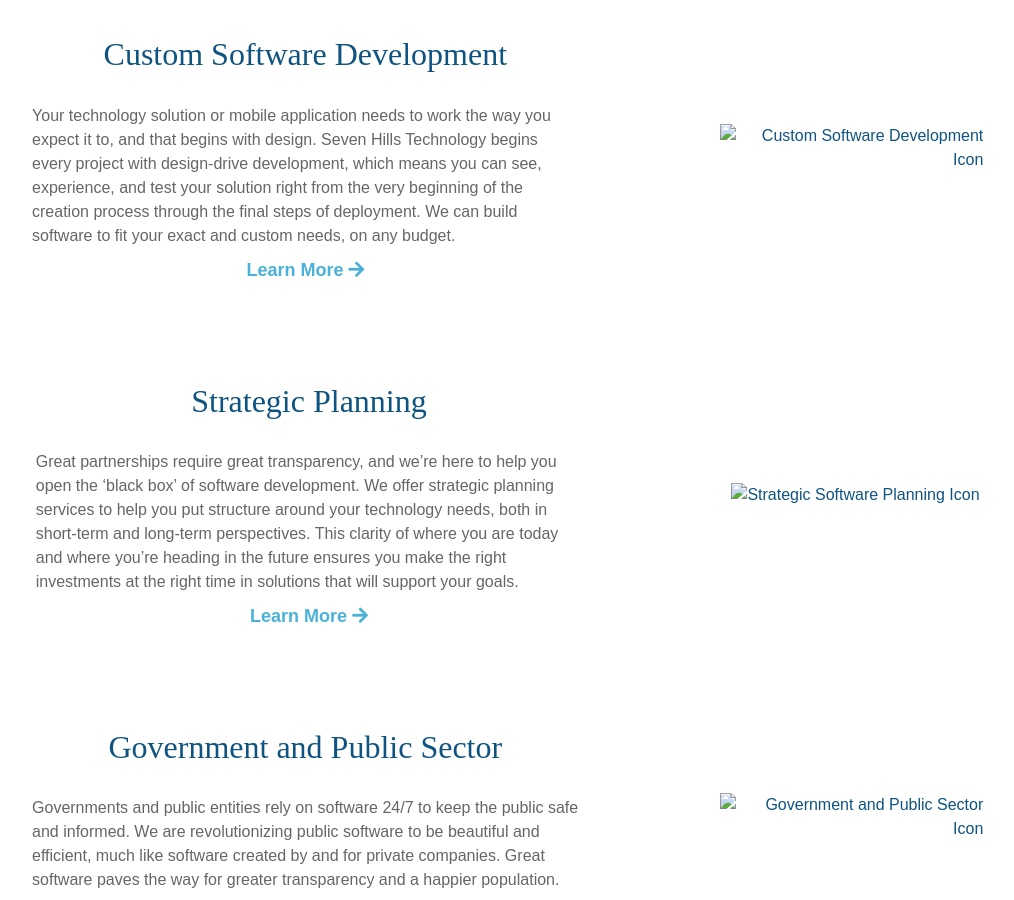
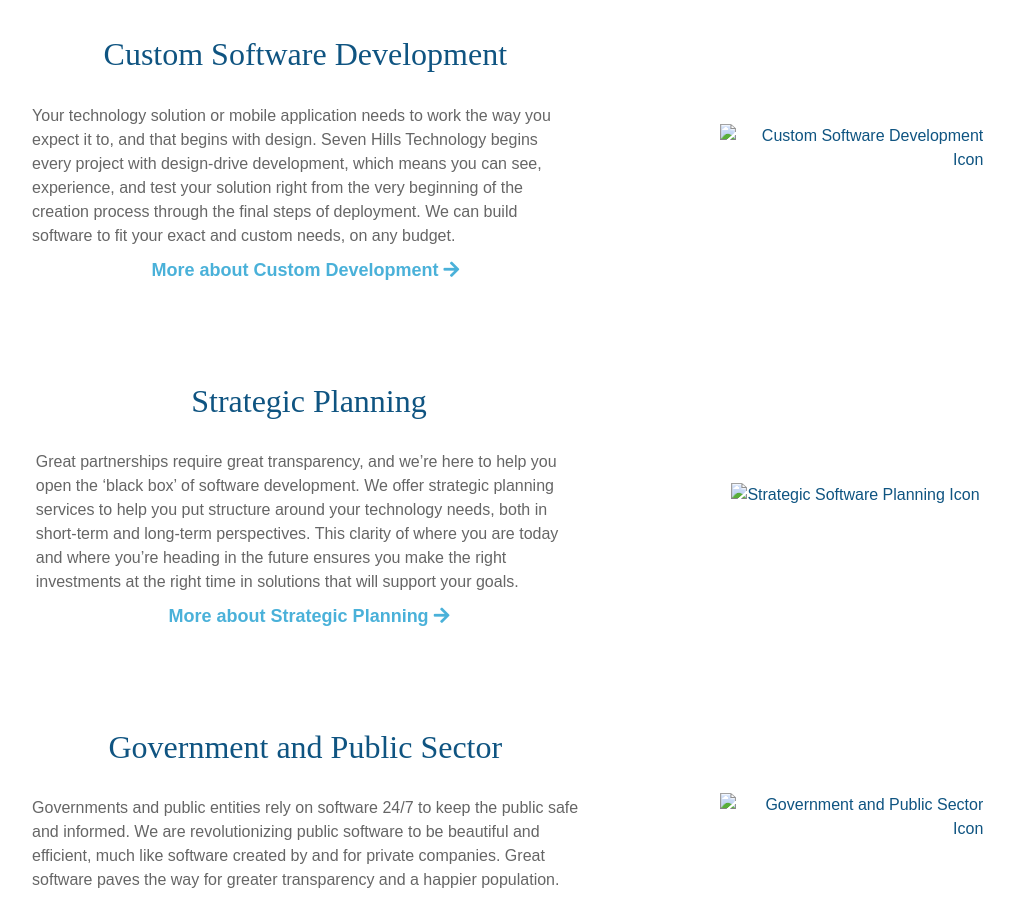
Before and after one commit to seven-hills-technology/seven-hills-technology.github.io, a Jekyll site: the page built from index.md, in a window 1280 px wide and 900 px high, scrolled down 2285 px. Shown: the whole window, without its empty margins (155-1169 px from the left). Built offline with Jekyll 4.4.1, drawn with Linux system fonts in a browser that asks for light colours; nearby versions of some CDN libraries; some web fonts are replaced; some of the changed text lies outside the part shown.

Commit message:
more descriptive links

```diff
--- a/index.md
+++ b/index.md
@@ -59,7 +59,7 @@ title: Seven Hills Technology in Cincinnati Ohio
                         Your technology solution or mobile application needs to work the way you expect it to, and that begins with design. Seven Hills Technology begins every project with design-drive development, which means you can see, experience, and test your solution right from the very beginning of the creation process through the final steps of deployment. We can build software to fit your exact and custom needs, on any budget.
                     </div>
                     <div class="small-link">
-                        <a href="/development" alt="Development">Learn More <i class="fa fa-arrow-right"></i></a>
+                        <a href="/development" alt="Development">More about Custom Development <i class="fa fa-arrow-right"></i></a>
                     </div>
                 </div>
                 <div class="icon pull-right d-none d-md-block">
@@ -80,7 +80,7 @@ title: Seven Hills Technology in Cincinnati Ohio
                         Great partnerships require great transparency, and we’re here to help you open the ‘black box’ of software development. We offer strategic planning services to help you put structure around your technology needs, both in short-term and long-term perspectives. This clarity of where you are today and where you’re heading in the future ensures you make the right investments at the right time in solutions that will support your goals.
                     </div>
                     <div class="small-link">
-                        <a href="/consulting" alt="Strategic Software Planning">Learn More <i class="fa fa-arrow-right"></i></a>
+                        <a href="/consulting" alt="Strategic Software Planning">More about Strategic Planning <i class="fa fa-arrow-right"></i></a>
                     </div>
                 </div>
                 <div class="icon pull-right d-none d-md-block">
@@ -101,7 +101,7 @@ title: Seven Hills Technology in Cincinnati Ohio
                         Governments and public entities rely on software 24/7 to keep the public safe and informed. We are revolutionizing public software to be beautiful and efficient, much like software created by and for private companies. Great software paves the way for greater transparency and a happier population.
                     </div>
                     <div class="small-link">
-                        <a href="/public-sector" alt="Government and Public">Learn More <i class="fa fa-arrow-right"></i></a>
+                        <a href="/public-sector" alt="Government and Public">More about Public Sector <i class="fa fa-arrow-right"></i></a>
                     </div>
                 </div>
                 <div class="icon pull-right d-none d-md-block">
```
